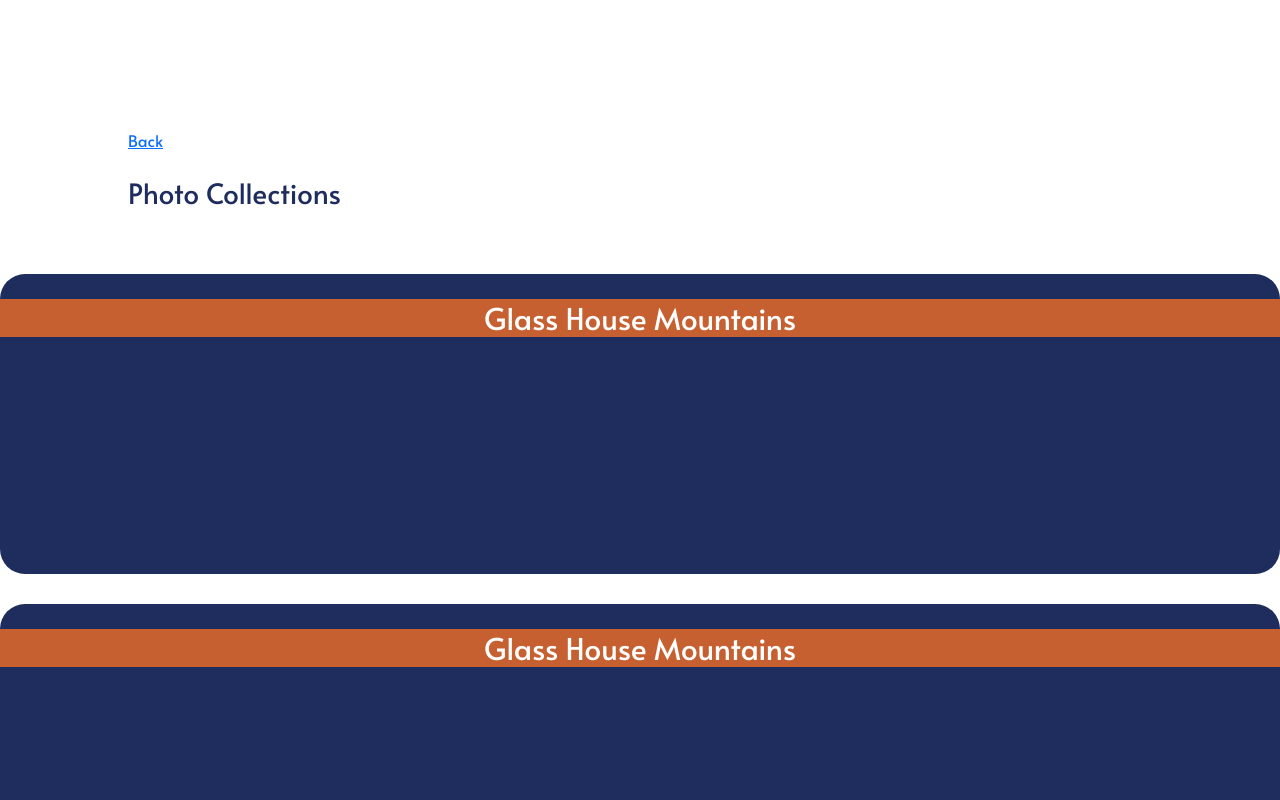
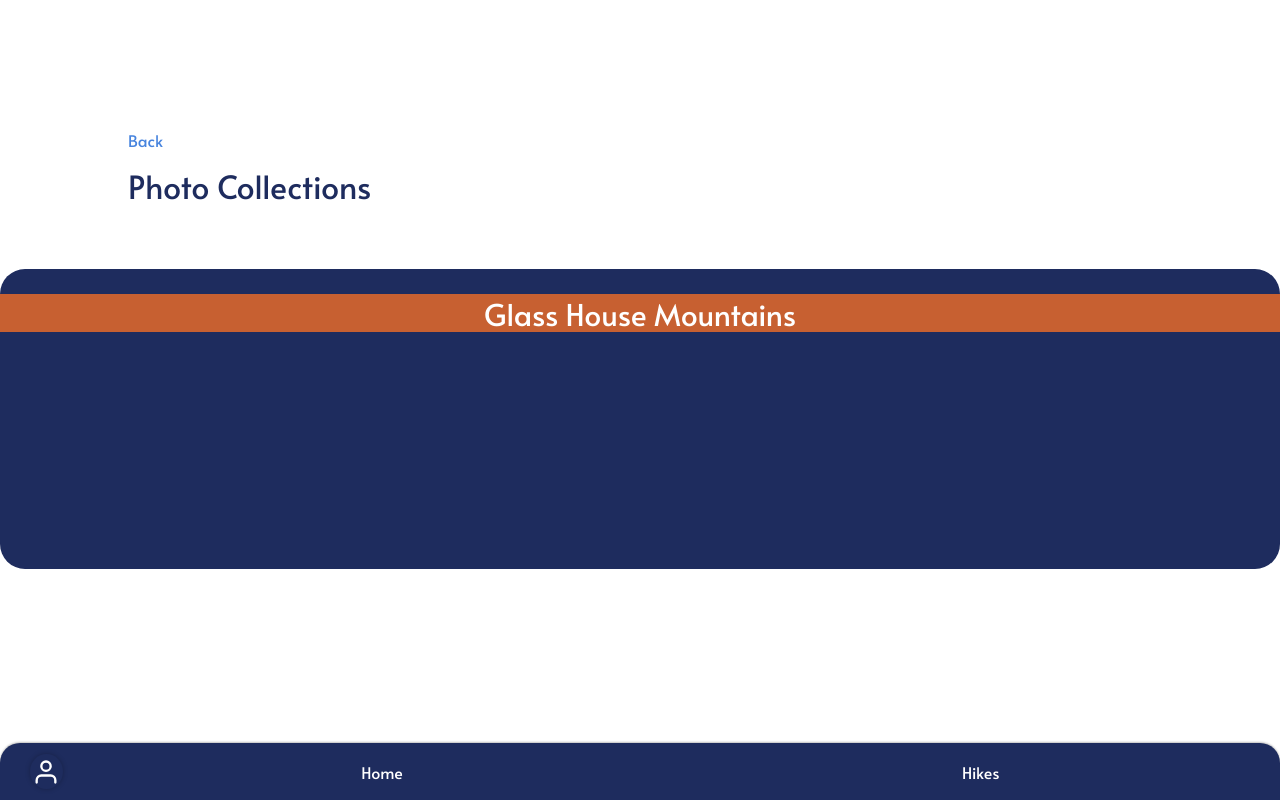
Before and after one commit to Turing-DECO3801/hiking-memory-frontend, a React (Create React App) app: page /photos in a window 1280 px wide. Shown: the top 800 px of the page. Built offline with nearby package versions, Linux system fonts and the light colour scheme.

Commit message:
Added selection of gallery

```diff
--- a/src/pages/Home/Home.tsx
+++ b/src/pages/Home/Home.tsx
@@ -17,7 +17,7 @@ const Home = () => {
       <Navbar />
       <br />
       <br />
-      <h3>Welcome Back {getName()}!</h3>
+      <h2>Welcome Back {getName()}!</h2>
       <br />
 
       {/** Latest Hike Tab, could be abstracted later */}
--- /dev/null
+++ b/src/pages/Photos/PhotoGallery.tsx
@@ -0,0 +1,20 @@
+import React from 'react';
+import "./Photos.scss";
+
+interface PhotoGalleryProps {
+
+}
+
+const PhotoGallery = () => {
+
+  return (
+    <div className="photo-card">
+      <div className="banner">
+        <div className="banner-header">Glass House Mountains</div>
+      </div>
+    </div>
+  );
+
+};
+
+export default PhotoGallery;
--- a/src/pages/Photos/Photos.scss
+++ b/src/pages/Photos/Photos.scss
@@ -3,6 +3,14 @@
 .header {
     margin: 10%;
     margin-bottom: 5%;
+}
+
+.header .back-button, .header a {
+    text-decoration: none;
+    width: fit-content;
+    color: $light-blue;
+    margin-bottom: 15px;
+    display: block;
 }
 
 .photo-card {
--- a/src/pages/Photos/Photos.tsx
+++ b/src/pages/Photos/Photos.tsx
@@ -1,31 +1,46 @@
-import React from 'react';
+import React, { useState } from 'react';
+import Navbar from '../../components/layout/Navbar/Navbar';
 
 import PhotoCard from './PhotoCard';
+import PhotoGallery from './PhotoGallery';
 import "./Photos.scss"
 
 const PhotoCollection = () => {
 
+  const [selected, setSelected] = useState(true);
+  const [selectionIndex, setSelectionIndex] = useState(0);
+
   const photos = [
-    1,
-    2,
-    3,
-    4,
-    5
+    1,2,3,4,5
   ]
+
+  const getBackButton = () => {
+    if (selected) {
+      return <div className="back-button" onClick={() => setSelected(false)}>Back</div>
+    } else {
+      return <a href="/">Back</a>;
+    }
+  }
 
   return (
     <div className="photo-collection">
+      <Navbar />
       <div className="header">
-        <a href="/">Back</a>
-        <br />
-        <br />
-        <h3>Photo Collections </h3>
+        {
+          getBackButton()
+        }
+        <h2>Photo Collections </h2>
       </div>
-      {
-        photos.map(() => (
-          <PhotoCard />
-        ))
-      }
+        {
+          photos.map((collections, index) => {
+            if (selected && index === selectionIndex) {
+              return <PhotoGallery />
+            } else if (!selected){
+              return <PhotoCard />
+            }
+          }
+          )
+        }
     </div>
   );
 
--- a/src/styles/index.scss
+++ b/src/styles/index.scss
@@ -12,6 +12,6 @@
     font-family: 'Open Sans', sans-serif;
 }
 
-h3 {
+h2 {
     color: $dark-blue;
 }
```
